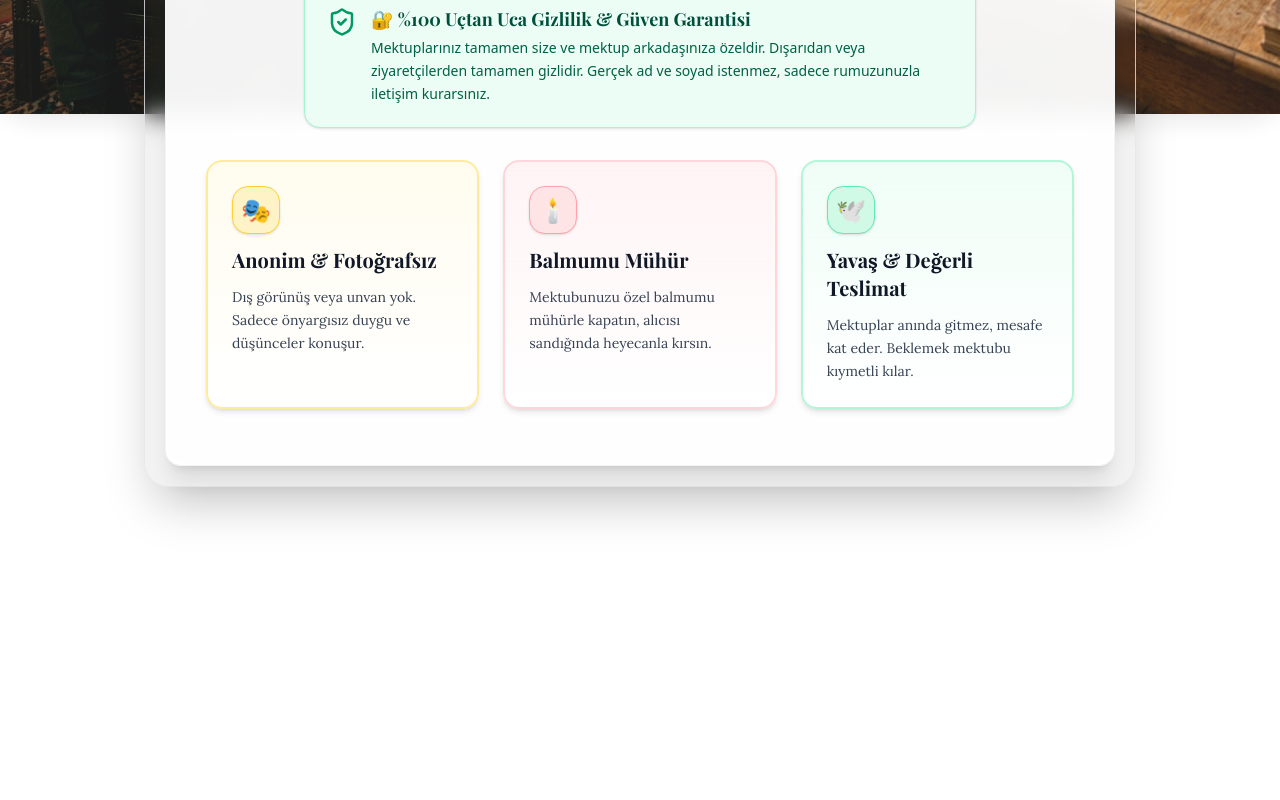
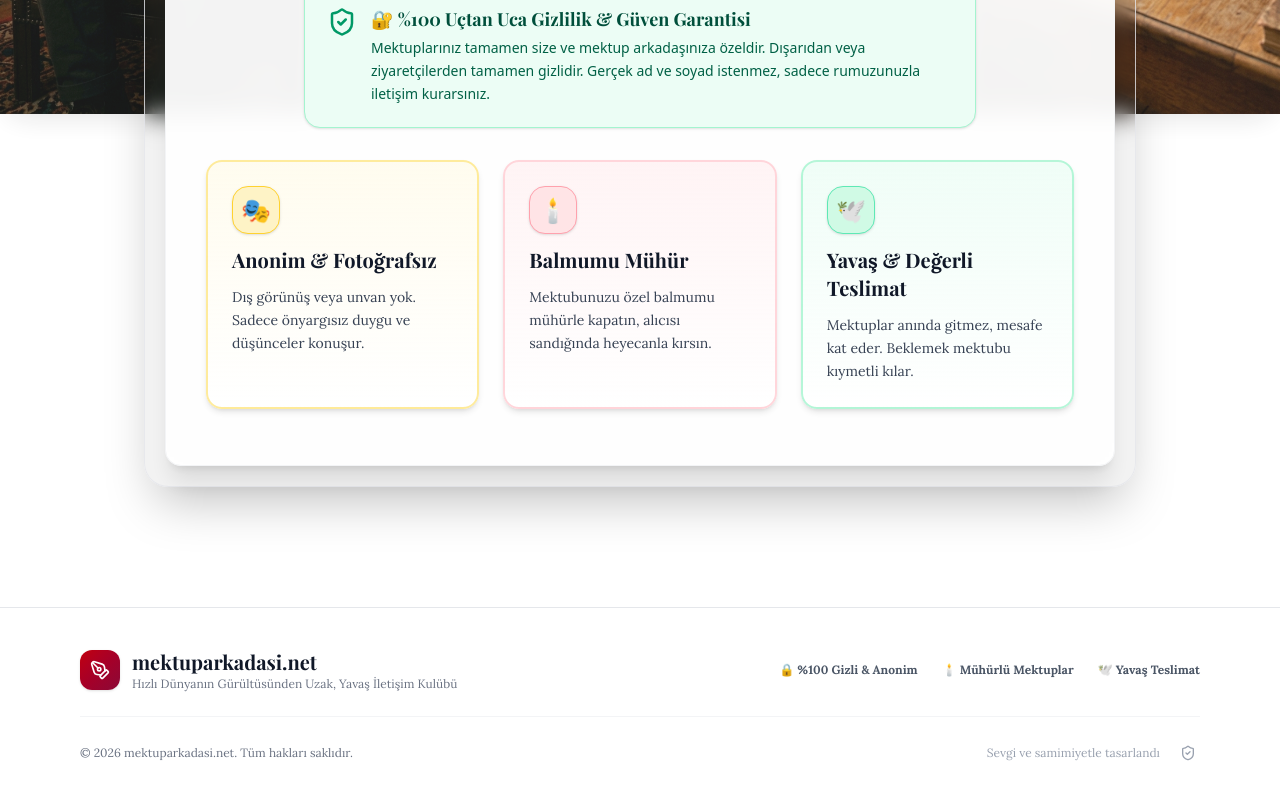
Before and after one commit to tozcane/mektup-arkadasi, a Next.js app: page / in a window 1280 px wide. Shown: the part 686-1486 px from the top of the page. Before the commit the page ends 1213 px from the top, so only its background shows below. Built offline with nearby package versions, Linux system fonts and the light colour scheme; a web font is replaced by a local one.

Commit message:
Hide public Management button from Navbar and place discreet admin trigger in Footer

```diff
--- a/app/page.tsx
+++ b/app/page.tsx
@@ -10,6 +10,7 @@ import { EnRouteSection } from '@/components/dma/EnRouteSection';
 import { StampAlbum } from '@/components/dma/StampAlbum';
 import { ProfileModal } from '@/components/dma/ProfileModal';
 import { AuthModal } from '@/components/dma/AuthModal';
+import Footer from '@/components/layout/Footer';
 import { Mail, Search, Sparkles, Feather, Lock, CheckCircle2, ShieldCheck, Heart, LogIn, Compass, Stamp as StampIcon } from 'lucide-react';
 
 function MainContent() {
@@ -341,6 +342,9 @@ function MainContent() {
         </div>
       </main>
 
+      {/* Footer */}
+      <Footer />
+
       {/* Global Modals */}
       <LetterWriterModal />
       <LetterReaderModal />
--- a/components/layout/Footer.tsx
+++ b/components/layout/Footer.tsx
@@ -1,136 +1,52 @@
-import Image from "next/image";
-import Link from "next/link";
+'use client';
 
-const categories = [
-  "Magazin",
-  "TV",
-  "Müzik",
-  "Sinema",
-  "Yaşam",
-];
+import React, { useState } from 'react';
+import Link from 'next/link';
+import { PenTool, ShieldCheck, Heart } from 'lucide-react';
+import { AdminPanelModal } from '@/components/dma/AdminPanelModal';
 
 export default function Footer() {
+  const [isAdminOpen, setIsAdminOpen] = useState(false);
+
   return (
-    <footer className="mt-32 border-t border-white/10 bg-black">
-
-      <div className="mx-auto max-w-7xl px-6 py-20">
-
-        <div className="grid gap-14 lg:grid-cols-[2fr_1fr_1fr]">
-
-          <div>
-
-            <div className="flex items-center gap-4">
-
-              <div className="flex h-14 w-14 items-center justify-center overflow-hidden rounded-2xl bg-white p-1">
-                <Image
-                  src="/logo.png"
-                  alt="Vitrin Magazin Logo"
-                  width={48}
-                  height={48}
-                  className="object-contain"
-                />
-              </div>
-
-              <div>
-
-                <h2 className="text-3xl font-black text-white">
-                  VİTRİN
-                </h2>
-
-                <p className="tracking-[5px] text-zinc-500">
-                  MAGAZİN
-                </p>
-
-              </div>
-
+    <footer className="mt-20 border-t border-gray-200 bg-white/95 backdrop-blur text-gray-700 py-10 relative z-20">
+      <div className="max-w-6xl mx-auto px-4 space-y-6">
+        <div className="flex flex-col md:flex-row items-center justify-between gap-4 border-b border-gray-100 pb-6">
+          <div className="flex items-center gap-3">
+            <div className="w-10 h-10 rounded-xl bg-gradient-to-br from-red-700 to-rose-900 text-white flex items-center justify-center shadow">
+              <PenTool className="w-5 h-5" />
             </div>
-
-            <p className="mt-8 max-w-lg leading-8 text-zinc-400">
-              Magazin, televizyon, müzik, sinema ve yaşam dünyasındaki en sıcak
-              gelişmeleri modern bir deneyimle okuyucularına ulaştıran dijital
-              magazin platformu.
-            </p>
-
+            <div>
+              <span className="font-serif font-bold text-xl text-gray-900 block">mektuparkadasi.net</span>
+              <p className="text-xs text-gray-500 font-typewriter">Hızlı Dünyanın Gürültüsünden Uzak, Yavaş İletişim Kulübü</p>
+            </div>
           </div>
 
-          <div>
-
-            <h3 className="text-xl font-black text-white">
-              Kategoriler
-            </h3>
-
-            <div className="mt-6 space-y-4">
-
-              {categories.map((item) => (
-                <Link
-                  key={item}
-                  href={`/kategori/${item.toLowerCase()}`}
-                  className="block text-zinc-400 transition hover:text-pink-400"
-                >
-                  {item}
-                </Link>
-              ))}
-
-            </div>
-
+          <div className="flex items-center gap-6 text-xs font-bold text-gray-600 font-typewriter">
+            <span>🔒 %100 Gizli & Anonim</span>
+            <span>🕯️ Mühürlü Mektuplar</span>
+            <span>🕊️ Yavaş Teslimat</span>
           </div>
-
-          <div>
-
-            <h3 className="text-xl font-black text-white">
-              Bizi Takip Et
-            </h3>
-
-            <div className="mt-6 space-y-4">
-
-              <a href="#" className="block text-zinc-400 hover:text-pink-400">
-                Instagram
-              </a>
-
-              <a href="#" className="block text-zinc-400 hover:text-pink-400">
-                X (Twitter)
-              </a>
-
-              <a href="#" className="block text-zinc-400 hover:text-pink-400">
-                YouTube
-              </a>
-
-              <a href="#" className="block text-zinc-400 hover:text-pink-400">
-                TikTok
-              </a>
-
-            </div>
-
-          </div>
-
         </div>
 
-        <div className="mt-16 flex flex-col items-center justify-between gap-4 border-t border-white/10 pt-8 text-sm text-zinc-500 md:flex-row">
+        <div className="flex flex-col sm:flex-row items-center justify-between gap-4 text-xs text-gray-500 font-typewriter">
+          <p>© 2026 mektuparkadasi.net. Tüm hakları saklıdır.</p>
 
-          <p>
-            © 2026 VİTRİN Magazin. Tüm hakları saklıdır.
-          </p>
-
-          <div className="flex gap-6">
-
-            <Link href="/gizlilik" className="hover:text-white">
-              Gizlilik
-            </Link>
-
-            <Link href="/kullanim" className="hover:text-white">
-              Kullanım Şartları
-            </Link>
-
-            <Link href="/iletisim" className="hover:text-white">
-              İletişim
-            </Link>
-
+          <div className="flex items-center gap-4">
+            <span className="text-gray-400">Sevgi ve samimiyetle tasarlandı</span>
+            {/* Secret Admin Button for Platform Owner */}
+            <button
+              onClick={() => setIsAdminOpen(true)}
+              title="Yönetim Paneli Girişi"
+              className="p-1 rounded text-gray-400 hover:text-gray-900 transition cursor-pointer"
+            >
+              <ShieldCheck className="w-4 h-4" />
+            </button>
           </div>
-
         </div>
-
       </div>
 
+      <AdminPanelModal isOpen={isAdminOpen} onClose={() => setIsAdminOpen(false)} />
     </footer>
   );
 }
--- a/components/layout/Navbar.tsx
+++ b/components/layout/Navbar.tsx
@@ -1,10 +1,9 @@
 'use client';
 
-import React, { useState } from 'react';
+import React from 'react';
 import { useDMA } from '@/context/DMAContext';
-import { Mail, Compass, Stamp as StampIcon, Send, ShieldCheck, PenTool, Lock, Sparkles, LogIn, LogOut } from 'lucide-react';
+import { Mail, Compass, Stamp as StampIcon, Send, PenTool, Lock, Sparkles, LogIn, LogOut } from 'lucide-react';
 import { ActiveTab } from '@/types/dma';
-import { AdminPanelModal } from '@/components/dma/AdminPanelModal';
 import { AuthModal } from '@/components/dma/AuthModal';
 
 export const Navbar: React.FC<{ onAutoAssignPenPal: () => void }> = ({ onAutoAssignPenPal }) => {
@@ -18,8 +17,6 @@ export const Navbar: React.FC<{ onAutoAssignPenPal: () => void }> = ({ onAutoAss
     setIsAuthModalOpen,
     logout,
   } = useDMA();
-
-  const [isAdminOpen, setIsAdminOpen] = useState(false);
 
   const unreadCount = letters.filter(l => l.status === 'delivered_unread').length;
   const enRouteCount = letters.filter(l => l.status === 'en_route').length;
@@ -53,7 +50,7 @@ export const Navbar: React.FC<{ onAutoAssignPenPal: () => void }> = ({ onAutoAss
     <>
       <header className="sticky top-0 z-30 bg-white/95 backdrop-blur border-b border-gray-200 shadow-sm">
         <div className="max-w-6xl mx-auto px-4 py-3 flex flex-wrap items-center justify-between gap-4">
-          {/* Brand Logo & Title (Tam İdeal Orta Boyut) */}
+          {/* Brand Logo & Title */}
           <div className="flex items-center gap-3">
             <div className="w-10 h-10 rounded-xl bg-gradient-to-br from-red-700 to-rose-900 text-white flex items-center justify-center shadow-md">
               <PenTool className="w-5 h-5" />
@@ -72,7 +69,7 @@ export const Navbar: React.FC<{ onAutoAssignPenPal: () => void }> = ({ onAutoAss
             </div>
           </div>
 
-          {/* Navigation Tabs (Giriş Yapıldığında Görünür - İdeal Orta Boyut) */}
+          {/* Navigation Tabs (Giriş Yapıldığında Görünür) */}
           {user.isLoggedIn && (
             <nav className="flex items-center space-x-1 sm:space-x-2 overflow-x-auto py-1">
               {navItems.map(item => {
@@ -102,16 +99,6 @@ export const Navbar: React.FC<{ onAutoAssignPenPal: () => void }> = ({ onAutoAss
 
           {/* Action Controls */}
           <div className="flex items-center gap-2">
-            {/* Admin Button */}
-            <button
-              onClick={() => setIsAdminOpen(true)}
-              title="Yönetim Paneli"
-              className="flex items-center gap-1 px-2.5 py-2 rounded-lg bg-gray-100 border border-gray-200 text-gray-700 hover:bg-gray-200 text-xs sm:text-sm font-medium transition cursor-pointer"
-            >
-              <ShieldCheck className="w-4 h-4 text-rose-700" />
-              <span className="hidden md:inline">Yönetim</span>
-            </button>
-
             {/* Auth Buttons */}
             {user.isLoggedIn ? (
               <div className="flex items-center gap-1.5">
@@ -164,9 +151,8 @@ export const Navbar: React.FC<{ onAutoAssignPenPal: () => void }> = ({ onAutoAss
         </div>
       </header>
 
-      {/* Auth & Admin Modals */}
+      {/* Auth Modal */}
       <AuthModal />
-      <AdminPanelModal isOpen={isAdminOpen} onClose={() => setIsAdminOpen(false)} />
     </>
   );
 };
```
